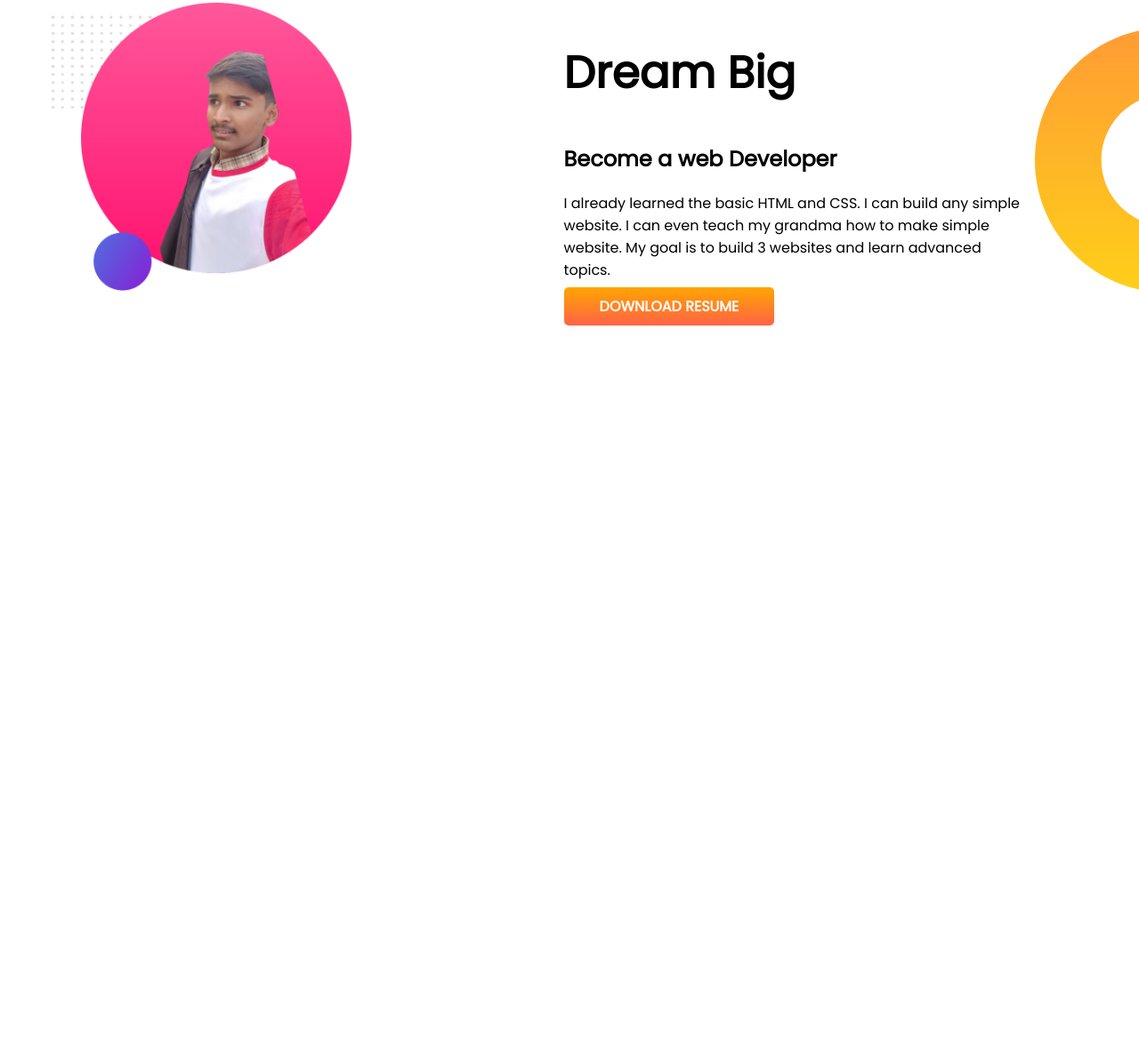
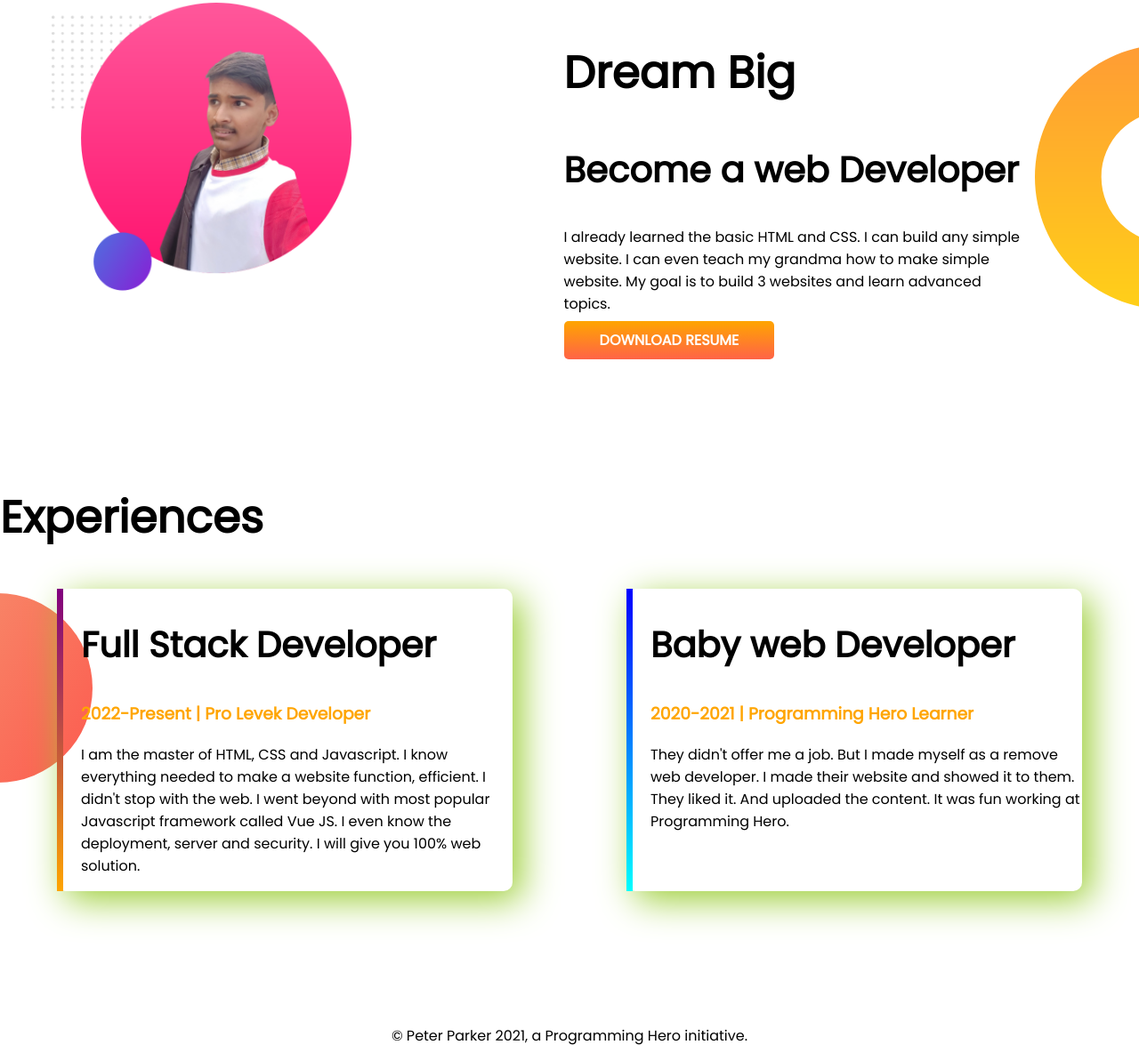
Before and after one commit to NokibReja/developer-portfolio, a plain HTML site: page index.html in a window 1280 px wide. Shown: the part 610-1803 px from the top of the page at 89% size. Before the commit the page ends 1117 px from the top, so only its background shows below. Drawn offline with Linux system fonts and the light colour scheme.

Commit message:
most workdone

```diff
--- a/index.html
+++ b/index.html
@@ -14,7 +14,7 @@
     <link rel="stylesheet" href="style.css" />
   </head>
   <body>
-    <section class="top-banner">
+    <section class="top-banner flexible-container">
       <div class="half-width">
         <h1>Welcome To</h1>
         <h1><span class="orange-color">Nokib Reja</span> World!</h1>
@@ -36,7 +36,7 @@
         <img src="images/mypic1.png" alt="" />
       </div>
     </section>
-    <section class="dream-big">
+    <section class="dream-big flexible-container">
       <div class="half-width">
         <img src="images/mypic2.png" alt="" />
       </div>
@@ -56,5 +56,34 @@
         >
       </div>
     </section>
+    <section class="experience-area">
+      <h1>Experiences</h1>
+      <div class="flexible-container">
+        <div id="full-stack-experience" class="experience-item">
+          <h2>Full Stack Developer</h2>
+          <h3 class="orange-color">2022-Present | Pro Levek Developer</h3>
+          <p>
+            I am the master of HTML, CSS and Javascript. I know everything
+            needed to make a website function, efficient. I didn't stop with the
+            web. I went beyond with most popular Javascript framework called Vue
+            JS. I even know the deployment, server and security. I will give you
+            100% web solution.
+          </p>
+        </div>
+        <div id="web-dev-experience" class="experience-item">
+          <h2>Baby web Developer</h2>
+          <h3 class="orange-color">2020-2021 | Programming Hero Learner</h3>
+          <p>
+            They didn't offer me a job. But I made myself as a remove web
+            developer. I made their website and showed it to them. They liked
+            it. And uploaded the content. It was fun working at Programming
+            Hero.
+          </p>
+        </div>
+      </div>
+    </section>
+    <footer>
+      <p>© Peter Parker 2021, a Programming Hero initiative.</p>
+    </footer>
   </body>
 </html>
--- a/style.css
+++ b/style.css
@@ -5,10 +5,13 @@ body {
 h1 {
   font-size: 50px;
 }
+h2 {
+  font-size: 40px;
+}
 .orange-color {
   color: orange;
 }
-section {
+.flexible-container {
   display: flex;
   margin-bottom: 150px;
 }
@@ -37,3 +40,29 @@ section {
   background-position: right;
   padding-right: 10%;
 }
+.experience-area {
+  background-image: url(images/exp-bg.png);
+  background-repeat: no-repeat;
+  background-position: left;
+}
+.experience-item {
+  width: 40%;
+  margin-left: 5%;
+  margin-right: 5%;
+  padding-left: 20px;
+  border-radius: 10px;
+  box-shadow: 10px 10px 40px yellowgreen;
+}
+#web-dev-experience {
+  border-left: 7px solid;
+  border-image: linear-gradient(blue, cyan);
+  border-image-slice: 1;
+}
+#full-stack-experience {
+  border-left: 7px solid;
+  border-image: linear-gradient(purple, orange);
+  border-image-slice: 1;
+}
+footer p {
+  text-align: center;
+}
```
Also changed, not shown: images/my-bg.png (deleted), images/my-bg2.png (deleted).
